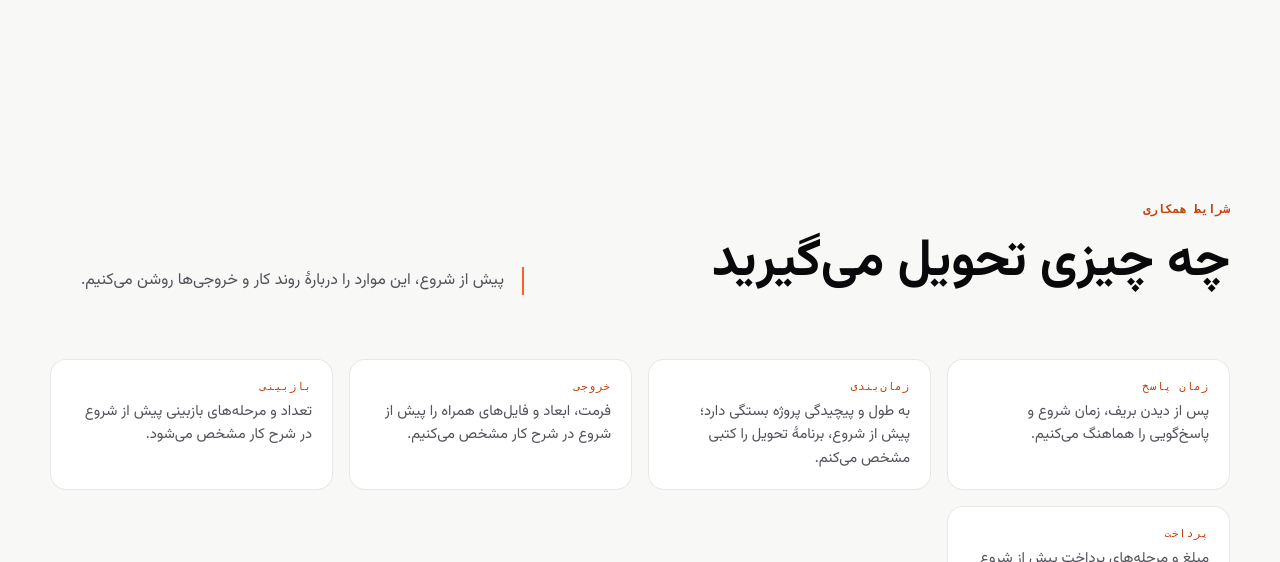
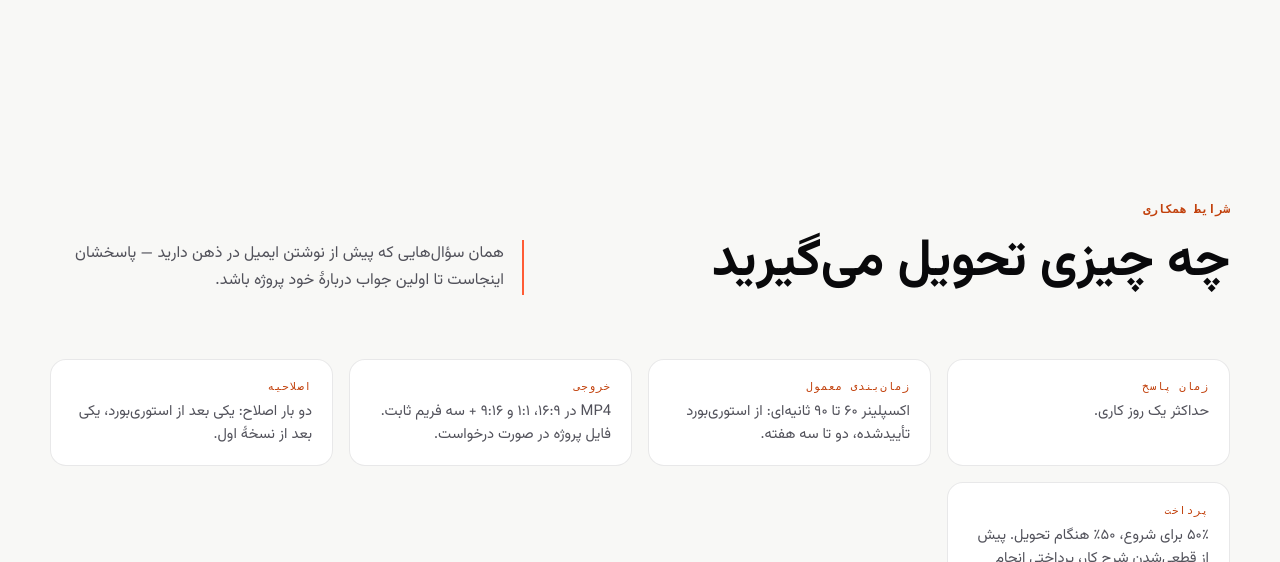
Before and after one commit to ImTheAlireza/MyWebsite, a PHP site: page /fa.html in a window 1280 px wide. Shown: the part 5938-6500 px from the top of the page. Run offline with PHP 8.4, Linux system fonts and the light colour scheme.

Commit message:
Restore firm policy copy (confirmed) and add showreel hide option
- Policy confirmed by owner: restore 24h / one-business-day / 50-50 / 2-3 weeks / MP4 formats / two revisions wording (EN+FA, settings, PHP, static HTML, work-pack)
- Rates title/intro restored to Rates & Availability (rates kept per owner)
- Showreel: new heroShowreelVisible setting (default visible). Panel checkbox in Hero tab; site hides stage + button when off, URL kept for later

Co-authored-by: arena-agent <297053741+arena-agent@users.noreply.github.com>

```diff
--- a/fa.html
+++ b/fa.html
@@ -500,19 +500,19 @@
             <span class="section-kicker" data-i18n="offerKicker">شرایط همکاری</span>
             <h2 class="section-title" data-setting="offerTitle">چه چیزی تحویل می‌گیرید</h2>
           </div>
-          <p class="section-lead" data-setting="offerIntro">پیش از شروع، این موارد را دربارهٔ روند کار و خروجی‌ها روشن می‌کنیم.</p>
+          <p class="section-lead" data-setting="offerIntro">همان سؤال‌هایی که پیش از نوشتن ایمیل در ذهن دارید — پاسخشان اینجاست تا اولین جواب دربارهٔ خود پروژه باشد.</p>
         </div>
         <dl class="offer-grid" id="offerGrid">
-          <div class="offer-row"><dt data-i18n="offerReplyLabel">زمان پاسخ</dt><dd data-setting="offerReply">پس از دیدن بریف، زمان شروع و پاسخ‌گویی را هماهنگ می‌کنیم.</dd></div>
-          <div class="offer-row"><dt data-i18n="offerTimelineLabel">زمان‌بندی</dt><dd data-setting="offerTimeline">به طول و پیچیدگی پروژه بستگی دارد؛ پیش از شروع، برنامهٔ تحویل را کتبی مشخص می‌کنم.</dd></div>
-          <div class="offer-row"><dt data-i18n="offerFormatLabel">خروجی</dt><dd data-setting="offerFormat">فرمت، ابعاد و فایل‌های همراه را پیش از شروع در شرح کار مشخص می‌کنیم.</dd></div>
-          <div class="offer-row"><dt data-i18n="offerRevisionsLabel">بازبینی</dt><dd data-setting="offerRevisions">تعداد و مرحله‌های بازبینی پیش از شروع در شرح کار مشخص می‌شود.</dd></div>
-          <div class="offer-row"><dt data-i18n="offerTermsLabel">پرداخت</dt><dd data-setting="offerTerms">مبلغ و مرحله‌های پرداخت پیش از شروع در شرح کار ثبت می‌شود.</dd></div>
+          <div class="offer-row"><dt data-i18n="offerReplyLabel">زمان پاسخ</dt><dd data-setting="offerReply">حداکثر یک روز کاری.</dd></div>
+          <div class="offer-row"><dt data-i18n="offerTimelineLabel">زمان‌بندی معمول</dt><dd data-setting="offerTimeline">اکسپلینر ۶۰ تا ۹۰ ثانیه‌ای: از استوری‌بورد تأییدشده، دو تا سه هفته.</dd></div>
+          <div class="offer-row"><dt data-i18n="offerFormatLabel">خروجی</dt><dd data-setting="offerFormat">MP4 در ۱۶:۹، ۱:۱ و ۹:۱۶ + سه فریم ثابت. فایل پروژه در صورت درخواست.</dd></div>
+          <div class="offer-row"><dt data-i18n="offerRevisionsLabel">اصلاحیه</dt><dd data-setting="offerRevisions">دو بار اصلاح: یکی بعد از استوری‌بورد، یکی بعد از نسخهٔ اول.</dd></div>
+          <div class="offer-row"><dt data-i18n="offerTermsLabel">پرداخت</dt><dd data-setting="offerTerms">۵۰٪ برای شروع، ۵۰٪ هنگام تحویل. پیش از قطعی‌شدن شرح کار، پرداختی انجام نمی‌شود.</dd></div>
           <div class="offer-row"><dt data-i18n="offerFromLabel">حداقل قیمت</dt><dd data-setting="offerFrom"></dd></div>
           <div class="offer-row"><dt data-i18n="offerAvailabilityLabel">ظرفیت بعدی</dt><dd data-setting="offerAvailability"></dd></div>
         </dl>
         <div class="scope-block" id="scopeBlock" hidden>
-          <h3 data-setting="scopeTitle">موارد خارج از برآورد پایه</h3>
+          <h3 data-setting="scopeTitle">این‌ها جزو کار نیست</h3>
           <ul class="scope-list" id="scopeList"></ul>
         </div>
       </div>
@@ -526,10 +526,10 @@
         <div class="section-head-split">
           <div>
             <span class="section-kicker" data-i18n="ratesKicker">۰۵ // شفافیت مالی</span>
-            <h2 class="section-title" data-setting="ratesTitle" data-i18n="ratesTitle">برآورد هزینه و زمان‌بندی</h2>
+            <h2 class="section-title" data-setting="ratesTitle" data-i18n="ratesTitle">تعرفه‌ها و ظرفیت کاری</h2>
           </div>
           <p class="section-lead" data-setting="ratesIntro" data-i18n="ratesIntro">
-            هزینه و زمان تحویل به نوع پروژه، میزان طراحی و آماده‌بودن متن یا فایل‌های اولیه بستگی دارد. بعد از دیدن بریف، شرح کار و برآورد را کتبی می‌فرستم.
+            حدود قیمت‌ها شفاف درج شده تا تناسب بودجه را بسنجید. قیمت قطعی پس از بررسی بریف اعلام می‌شود.
           </p>
         </div>
 
@@ -550,7 +550,7 @@
             <h2 class="section-title" data-setting="contactTitle" data-i18n="contactTitle">ارسال بریف پروژه</h2>
           </div>
           <p class="section-lead" data-setting="contactIntro" data-i18n="contactIntro">
-            هدف پروژه، مخاطب و زمان تحویل را بنویسید. بعد از بررسی، دربارهٔ شرح کار، هزینه و زمان‌بندی با شما هماهنگ می‌شوم.
+            هدف و زمان‌بندی را در یک پیام کوتاه بنویسید. ظرف ۲۴ ساعت با شرح کار، قیمت و زمان‌بندی پاسخ می‌دهم.
           </p>
         </div>
 
@@ -673,7 +673,7 @@
                 </div>
                 <div class="aside-meta-item contact-info-item">
                   <span class="meta-label" data-i18n="responseLabel">زمان پاسخ‌گویی معمول</span>
-                  <strong class="meta-val" data-setting="offerReply">پس از دیدن بریف، زمان شروع و پاسخ‌گویی را هماهنگ می‌کنیم.</strong>
+                  <strong class="meta-val" data-setting="offerReply">حداکثر یک روز کاری.</strong>
                 </div>
                 <div class="aside-meta-item contact-info-item">
                   <span class="meta-label" data-i18n="phoneLabel">تلفن / واتس‌اپ</span>
@@ -697,7 +697,7 @@
                 <span class="card-eyebrow" data-i18n="nextStepsTitle">چه اتفاقی می‌افتد</span>
                 <ol class="contact-steps-list">
                   <li><strong data-i18n="step1Title">بریف را می‌فرستید</strong> <span data-i18n="step1Text">— یک متن ساده کافی است.</span></li>
-                  <li><strong data-i18n="step2Title">بریف را بررسی می‌کنم</strong> <span data-i18n="step2Text">و با چند سؤال، شرح کار و برآورد هماهنگ می‌شوم.</span></li>
+                  <li><strong data-i18n="step2Title">حداکثر یک روز کاری پاسخ می‌دهم</strong> <span data-i18n="step2Text">با چند سؤال، شرح کار و قیمت.</span></li>
                   <li><strong data-i18n="step3Title">قیمت قطعی می‌شود</strong> <span data-i18n="step3Text"> و بعد استوری‌بورد شروع می‌شود.</span></li>
                 </ol>
               </div>
--- a/php/handlers/settings.php
+++ b/php/handlers/settings.php
@@ -166,6 +166,7 @@ $DEFAULT_SETTINGS = array(
     'heroCtaTextFa' => 'دیدن نمونه‌کارها',
     'heroCtaLink' => '#work',
     'heroShowreelUrl' => '/assets/showreel-titlecard.mp4',
+    'heroShowreelVisible' => true,
     'heroPoster' => '',
     'heroPortraitDark' => '/assets/hero-portrait-dark.jpg',
     'heroPortraitDarkOpacity' => 0.89,
@@ -230,39 +231,39 @@ $DEFAULT_SETTINGS = array(
     // ------------------------------------------------------- what you get
     'offerTitle' => 'What you get',
     'offerTitleFa' => 'چه چیزی تحویل می‌گیرید',
-    'offerIntro' => 'A few practical details about scope, timing, deliverables, and review.',
-    'offerIntroFa' => 'پیش از شروع، این موارد را دربارهٔ روند کار و خروجی‌ها روشن می‌کنیم.',
-    'offerReply' => 'I’ll confirm availability after reviewing your brief.',
-    'offerReplyFa' => 'پس از دیدن بریف، زمان شروع و پاسخ‌گویی را هماهنگ می‌کنیم.',
-    'offerTimeline' => 'Timing depends on the scope; I’ll confirm a delivery plan before work begins.',
-    'offerTimelineFa' => 'به طول و پیچیدگی پروژه بستگی دارد؛ پیش از شروع، برنامهٔ تحویل را کتبی مشخص می‌کنم.',
-    'offerFormat' => 'Formats, aspect ratios, and any source files are listed in the agreed scope.',
-    'offerFormatFa' => 'فرمت، ابعاد و فایل‌های همراه را پیش از شروع در شرح کار مشخص می‌کنیم.',
-    'offerRevisions' => 'Review rounds and feedback points are agreed before production.',
-    'offerRevisionsFa' => 'تعداد و مرحله‌های بازبینی پیش از شروع در شرح کار مشخص می‌شود.',
-    'offerTerms' => 'The payment schedule is confirmed in writing before the project starts.',
-    'offerTermsFa' => 'مبلغ و مرحله‌های پرداخت پیش از شروع در شرح کار ثبت می‌شود.',
+    'offerIntro' => 'The questions you would ask before writing an email — answered here, so the first reply is about your project.',
+    'offerIntroFa' => 'همان سؤال‌هایی که پیش از نوشتن ایمیل در ذهن دارید — پاسخشان اینجاست تا اولین جواب دربارهٔ خود پروژه باشد.',
+    'offerReply' => 'Within one business day.',
+    'offerReplyFa' => 'حداکثر یک روز کاری.',
+    'offerTimeline' => '60–90s explainer: 2–3 weeks from the approved storyboard.',
+    'offerTimelineFa' => 'اکسپلینر ۶۰ تا ۹۰ ثانیه‌ای: از استوری‌بورد تأییدشده، دو تا سه هفته.',
+    'offerFormat' => 'MP4 in 16:9, 1:1 and 9:16, plus three still frames. Project files on request.',
+    'offerFormatFa' => 'MP4 در ۱۶:۹، ۱:۱ و ۹:۱۶ + سه فریم ثابت. فایل پروژه در صورت درخواست.',
+    'offerRevisions' => 'Two rounds: after the storyboard and after the first cut.',
+    'offerRevisionsFa' => 'دو بار اصلاح: یکی بعد از استوری‌بورد، یکی بعد از نسخهٔ اول.',
+    'offerTerms' => '50% to start, 50% on delivery. Nothing is paid before the scope is agreed.',
+    'offerTermsFa' => '۵۰٪ برای شروع، ۵۰٪ هنگام تحویل. پیش از قطعی‌شدن شرح کار، پرداختی انجام نمی‌شود.',
     'offerFrom' => '',
     'offerFromFa' => '',
     'offerAvailability' => '',
     'offerAvailabilityFa' => '',
-    'scopeTitle' => 'Not included in the base scope',
-    'scopeTitleFa' => 'موارد خارج از برآورد پایه',
-    'scopeItems' => 'Voice-over, sound design, and licensed music or stock footage are not included unless listed in the agreed scope.',
-    'scopeItemsFa' => 'گویندگی، صداگذاری و تهیهٔ موسیقی یا فوتیج دارای مجوز، مگر آنکه در شرح کار آمده باشد.',
+    'scopeTitle' => "What's not included",
+    'scopeTitleFa' => 'این‌ها جزو کار نیست',
+    'scopeItems' => "Voice-over and sound design\nLicensed music and stock footage\nMore than two revision rounds",
+    'scopeItemsFa' => "گویندگی و صداگذاری\nموسیقی و فیلم آرشیوی دارای مجوز\nبیشتر از دو بار اصلاح",
 
     // ----------------------------------------------------------------- rates
-    'ratesTitle' => 'Project estimates',
-    'ratesTitleFa' => 'برآورد هزینه و زمان‌بندی',
-    'ratesIntro' => 'Pricing and timing depend on the deliverables, design work, and materials you already have. Send a brief for a written estimate and schedule.',
-    'ratesIntroFa' => 'هزینه و زمان تحویل به نوع پروژه، میزان طراحی و آماده‌بودن متن یا فایل‌های اولیه بستگی دارد. بعد از دیدن بریف، شرح کار و برآورد را کتبی می‌فرستم.',
+    'ratesTitle' => 'Rates & Availability',
+    'ratesTitleFa' => 'تعرفه‌ها و ظرفیت کاری',
+    'ratesIntro' => 'Clear ballpark numbers so you can gauge fit immediately. Every project receives a fixed quote after reviewing your written brief.',
+    'ratesIntroFa' => 'حدود قیمت‌ها شفاف درج شده تا تناسب بودجه را بسنجید. قیمت قطعی پس از بررسی بریف اعلام می‌شود.',
     'rates' => default_rates(),
 
     // --------------------------------------------------------------- contact
     'contactTitle' => 'Start a Project',
     'contactTitleFa' => 'ارسال بریف پروژه',
-    'contactIntro' => 'Share the goal, audience, and deadline. After reviewing your brief, I’ll follow up with a proposed scope, estimate, and schedule.',
-    'contactIntroFa' => 'هدف پروژه، مخاطب و زمان تحویل را بنویسید. بعد از بررسی، دربارهٔ شرح کار، هزینه و زمان‌بندی با شما هماهنگ می‌شوم.',
+    'contactIntro' => 'Share the goal and deadline in a short written brief. I reply within 24 hours with a scope, price and timeline.',
+    'contactIntroFa' => 'هدف و زمان‌بندی را در یک پیام کوتاه بنویسید. ظرف ۲۴ ساعت با شرح کار، قیمت و زمان‌بندی پاسخ می‌دهم.',
     'contactAsyncNote' => 'I do my best work with clear written briefs and asynchronous feedback. Send a quick note with your goal and timeline — no discovery call is needed to get a quote.',
     'contactAsyncNoteFa' => 'بهترین خروجی من با بریف و بازخورد مکتوب شکل می‌گیرد. بدون نیاز به جلسهٔ آنلاین، هدف پروژه را بفرستید تا برآورد دقیق بگیرید.',
 
```
Also changed, not shown: admin/index.html (+7 -0 lines), data/settings.json (+24 -23 lines), data/ui-strings.json (+18 -18 lines), index.html (+4 -4 lines), js/site.js (+15 -0 lines), work-pack.html (+7 -7 lines), admin/js/admin.js.
